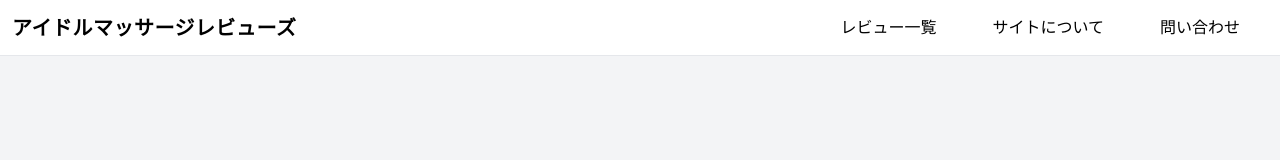
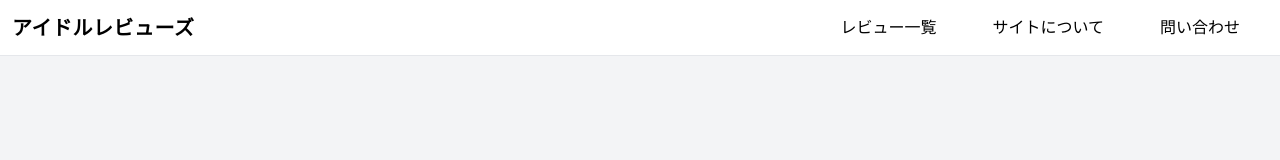
Before and after one commit to sakakidai/blog-ui, a Next.js app: page /about in a window 1280 px wide. Shown: the top 160 px of the page. Built offline with nearby package versions, Linux system fonts and the light colour scheme; no server answers.

Commit message:
Fix SEO title and description

```diff
--- a/components/Header.js
+++ b/components/Header.js
@@ -8,7 +8,7 @@ const Header = ({ isPhone, onChangeMenu }) => {
       <div className='flex flex-grow items-center justify-between p-3'>
         <span className='text-xl font-bold tracking-wide'>
           <Link href='/'>
-            <a>アイドルマッサージレビューズ</a>
+            <a>アイドルレビューズ</a>
           </Link>
         </span>
 
```
